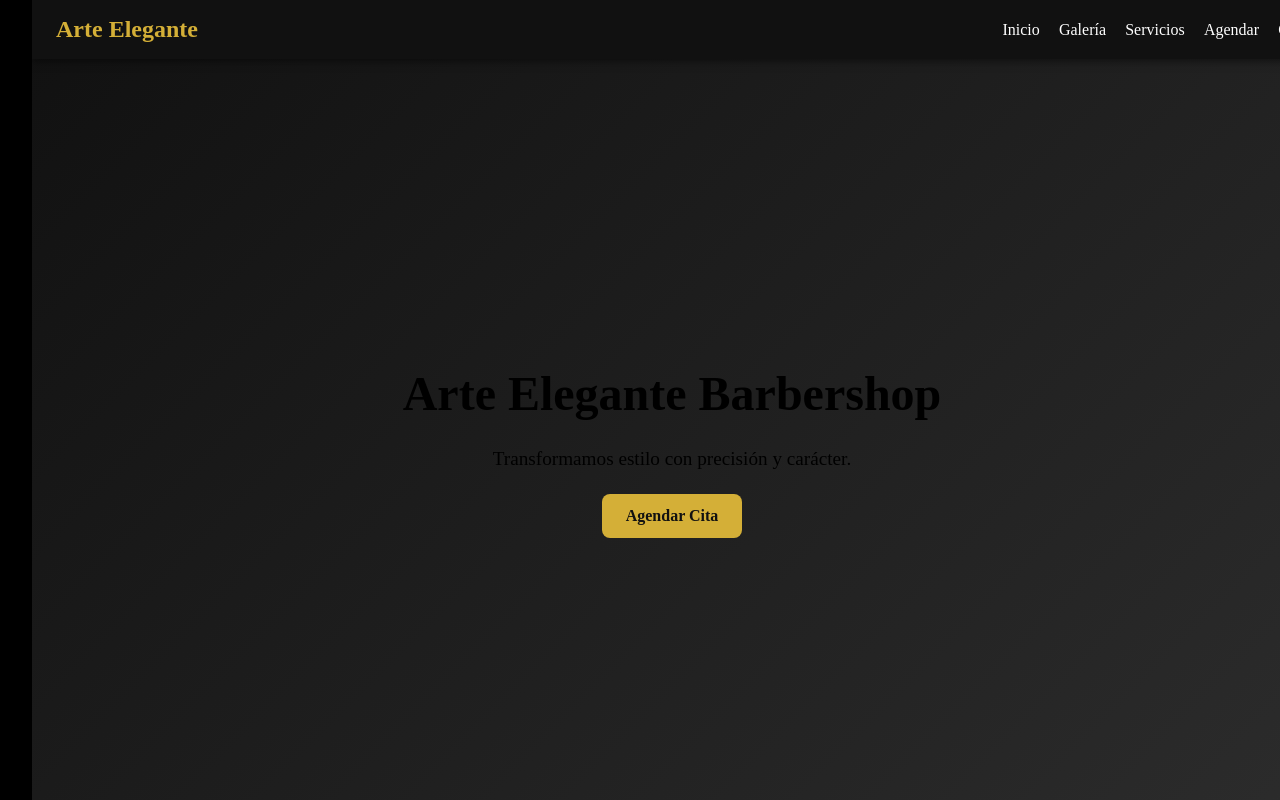
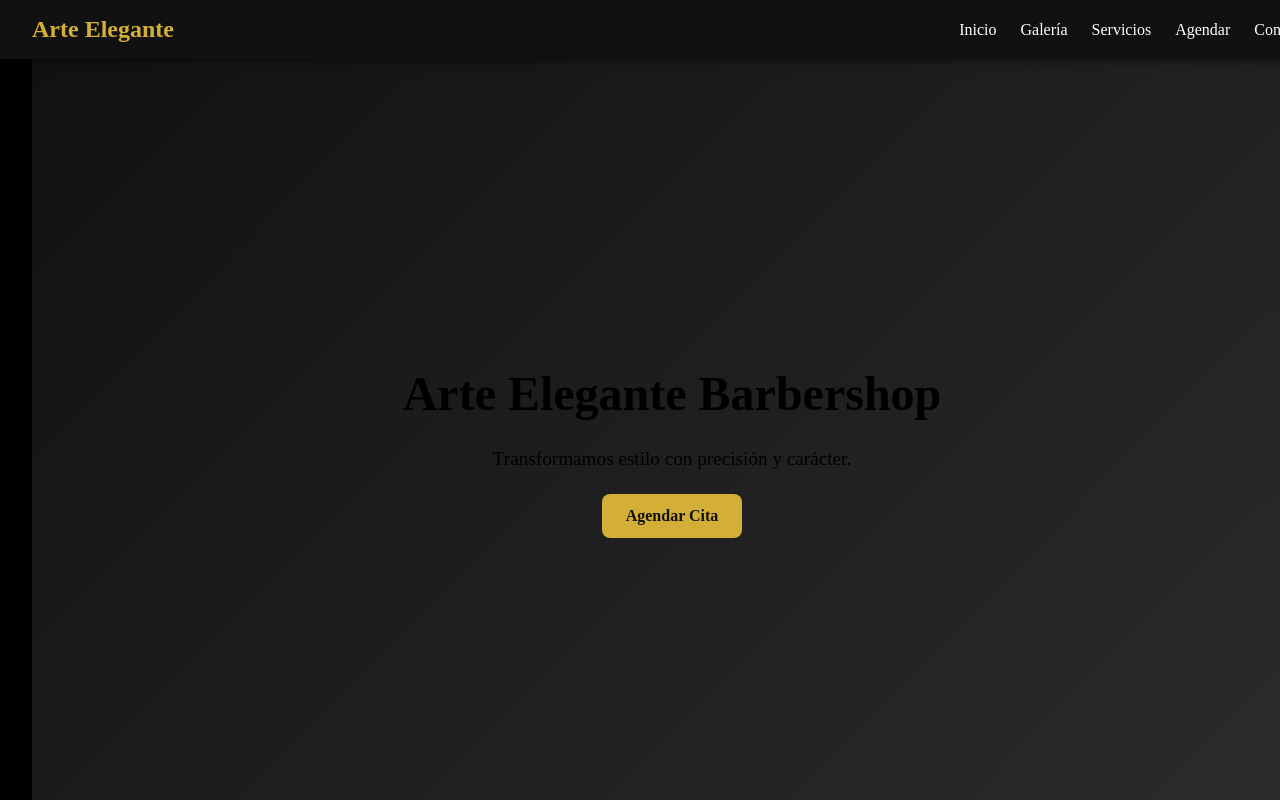
Before and after one commit to Marshelby/arte-elegante-barberia, a React (Vite) app: page / in a window 1280 px wide. Shown: the top 800 px of the page. Built offline with nearby package versions, Linux system fonts and the light colour scheme.

Commit message:
🧼 FIX: Forzar visibilidad del último ítem del navbar horizontal sin colapso

```diff
--- a/src/components/Navbar.css
+++ b/src/components/Navbar.css
@@ -1,14 +1,16 @@
 .navbar {
   position: fixed;
   top: 0;
+  left: 0;
   width: 100%;
-  padding: 1rem 1.5rem;
+  padding: 1rem 2rem;
   background-color: #111;
   display: flex;
   justify-content: space-between;
   align-items: center;
   z-index: 9999;
   box-shadow: 0 2px 8px rgba(0, 0, 0, 0.5);
+  overflow: visible;
 }
 
 .navbar-logo {
@@ -28,14 +30,16 @@
 .navbar-links {
   list-style: none;
   display: flex;
-  gap: 1.2rem;
-  flex-wrap: nowrap;
+  gap: 1.5rem;
   margin: 0;
   padding: 0;
+  overflow: visible;
+  flex-shrink: 1;
+  flex-wrap: nowrap;
 }
 
 .navbar-links li {
-  flex-shrink: 0; /* 👈 evita que el último botón desaparezca */
+  flex-shrink: 0;
 }
 
 .navbar-links a {
@@ -43,6 +47,7 @@
   text-decoration: none;
   font-weight: 500;
   transition: color 0.2s ease;
+  white-space: nowrap;
 }
 
 .navbar-links a:hover {
```
